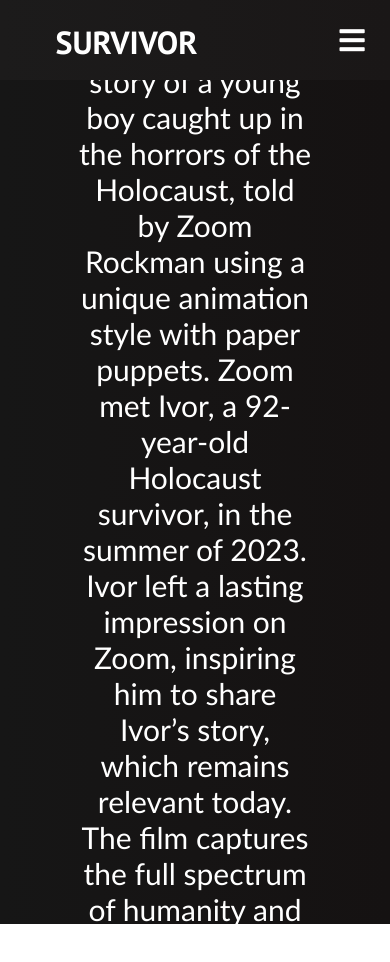
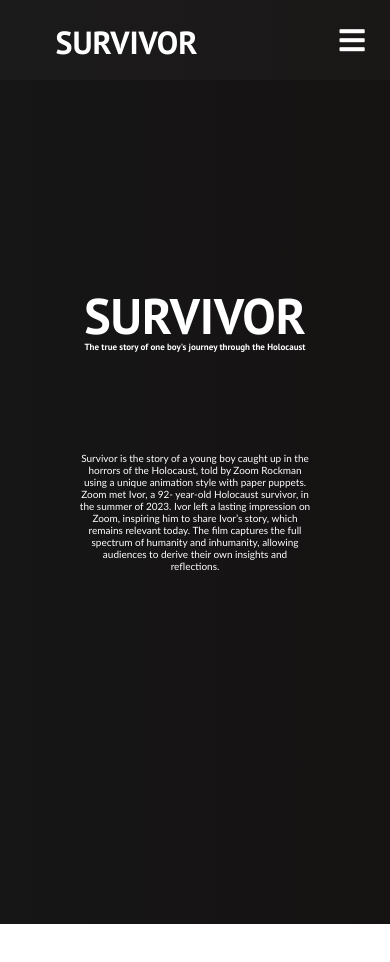
Before and after one commit to totes7/Survivor, a React (Create React App) app in the folder survivor-app/: page / in a window 390 px wide. Shown: the top 962 px of the page. After the commit the page ends 924 px from the top, so only its background shows below. Built offline with nearby package versions, Linux system fonts and the light colour scheme.

Commit message:
fix responsiveness for home and navbar

```diff
--- a/survivor-app/src/App.css
+++ b/survivor-app/src/App.css
@@ -7,7 +7,7 @@
 
 .home {
   display: flex;
-  height: 90vh;
+  height: 100vh;
   align-items: center;
   justify-content: center;
   font-size: 3rem;
--- a/survivor-app/src/components/Hero.css
+++ b/survivor-app/src/components/Hero.css
@@ -29,25 +29,67 @@
   text-align: center;
   padding: 0 20%;
   color: #fff;
-    font-size: 28px;
-    font-family: 'Trebuchet MS', 'Lucida Sans Unicode', 'Lucida Grande',
-      'Lucida Sans', Arial, sans-serif;
+  font-size: 22px;
+  font-family: "Trebuchet MS", "Lucida Sans Unicode", "Lucida Grande",
+    "Lucida Sans", Arial, sans-serif;
 }
 
-  @media screen and (max-width: 960px) {
+@media screen and (max-width: 1200px) {
   .hero-container > h1 {
-      font-size: 70px;
-      margin-top: -150px;
+    font-size: 140px;
+  }
+
+  .hero-container > h2 {
+    font-size: 25px;
+    margin-top: -30px;
+  }
+
+  .hero-container > p {
+    font-size: 20px;
   }
 }
 
 @media screen and (max-width: 768px) {
   .hero-container > h1 {
-      font-size: 50px;
-      margin-top: -100px;
+    font-size: 100px;
+  }
+
+  .hero-container > h2 {
+    font-size: 18px;
+    margin-top: -20px;
   }
 
   .hero-container > p {
-      font-size: 30px;
+    font-size: 18px;
   }
 }
+
+@media screen and (max-width: 600px) {
+    .hero-container > h1 {
+      font-size: 78px;
+    }
+
+    .hero-container > h2 {
+      font-size: 14px;
+      margin-top: -14px;
+    }
+
+    .hero-container > p {
+      font-size: 14px;
+    }
+  }
+
+  @media screen and (max-width: 450px) {
+    .hero-container > h1 {
+      font-size: 50px;
+    }
+
+    .hero-container > h2 {
+      font-size: 9px;
+      margin-top: -7px;
+    }
+
+    .hero-container > p {
+      font-size: 10px;
+    }
+  }
--- a/survivor-app/src/components/Navbar.css
+++ b/survivor-app/src/components/Navbar.css
@@ -65,7 +65,7 @@
 
 .nav-links:hover {
   border-bottom: 4px solid #2314f8;
-    transition: all 0.3s ease-out;
+  transition: all 0.2s ease-out;
 }
 
 .fa-bars {
@@ -88,6 +88,7 @@
   .nav-menu {
     display: flex;
     flex-direction: column;
+    justify-content: start;
     width: 100%;
     height: 90vh;
     position: absolute;
```
Lines whose indentation alone changed are shown as unchanged.
